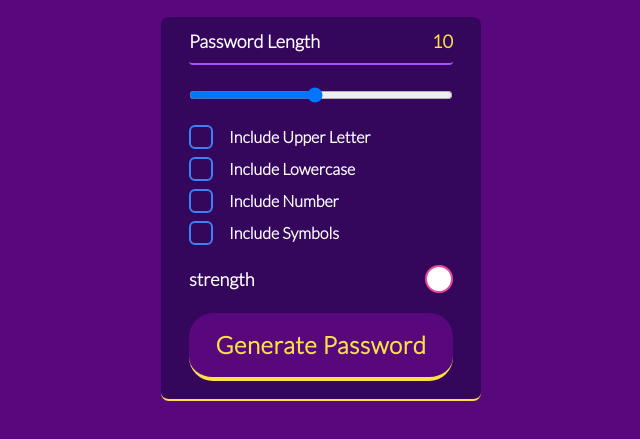
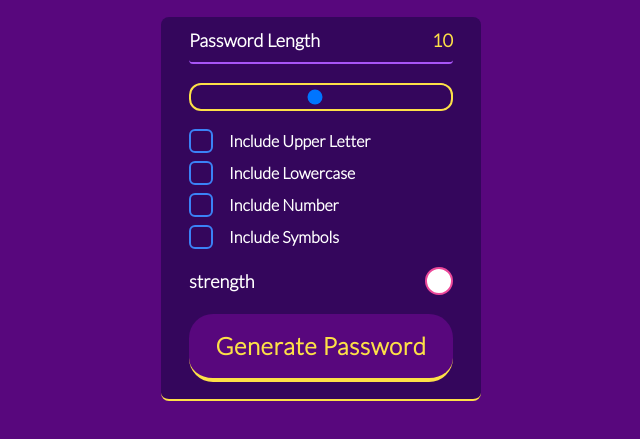
Before and after one commit to Soni895/random_password-generator, a website built with Vite: page index.html in a window 1280 px wide. Shown: the part 253-692 px from the top of the page, without its empty margins (319-959 px from the left). Built offline with nearby package versions, Linux system fonts and the light colour scheme.

Commit message:
slider added

```diff
--- a/index.html
+++ b/index.html
@@ -29,7 +29,7 @@
 
     </div>
 
-    <input class="border-2 border-yellow-300 h-5" type="range"  min="1" max="20" step="1" Slider>
+    <input class=" appearance-none border-2 bg-transparent border-yellow-300 h-7 rounded-xl " type="range"  min="1" max="20" step="1" Slider>
     <ul class=" text-white font-semibold flex flex-col gap-2" id="Checklist">
         <li class="flex gap-4 items-center "> <input class="appearance-none  border-blue-500 border-2 rounded-md h-6 w-6 cursor-pointer checked:bg-gray-500 checked:border-green-900" type="checkbox" id="Uppercase" >
             <label for="Uppercase" > Include Upper Letter</label></li>
```
